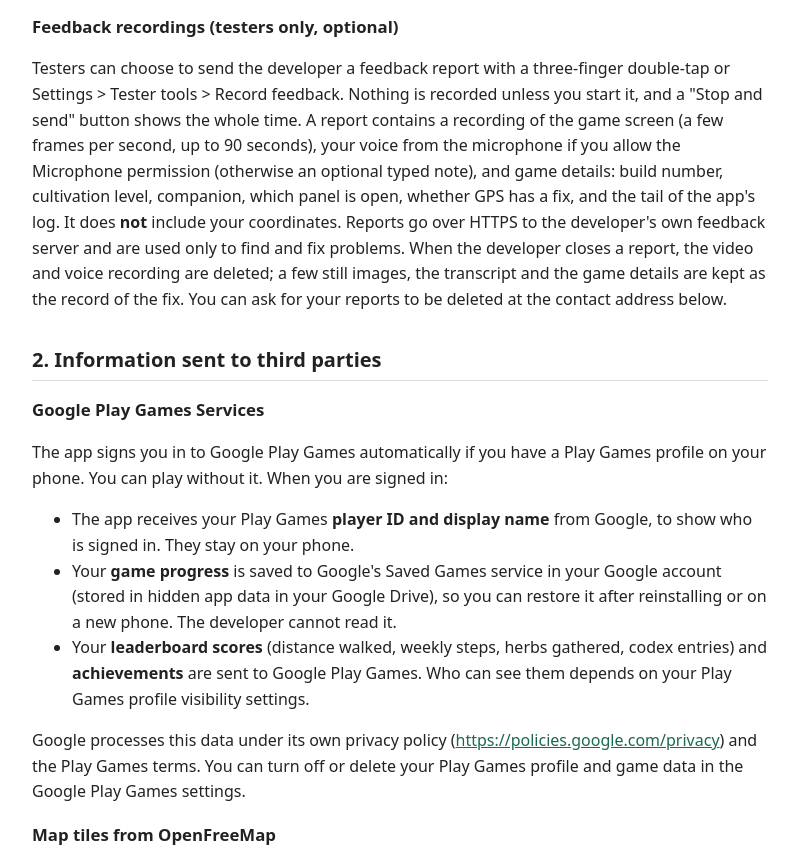
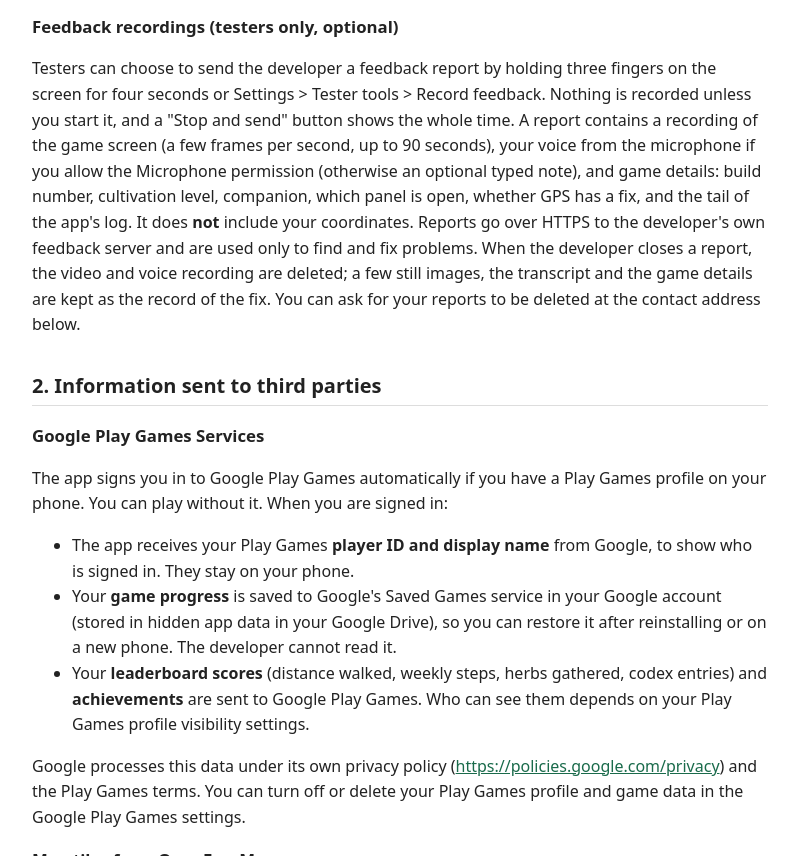
Before and after one commit to Kurag/cultivator-privacy, a plain HTML site: page index.html in a window 1280 px wide. Shown: the part 988-1844 px from the top of the page, without its empty margins (240-1039 px from the left). Drawn offline with Linux system fonts and the light colour scheme.

Commit message:
Feedback gesture is now a three-finger hold

```diff
--- a/index.html
+++ b/index.html
@@ -32,7 +32,7 @@ a{color:var(--link)}
 <h3>Save data</h3>
 <p>Your game progress (cultivation level, items, herbs, beasts, totals such as steps and distance walked) is stored on your device. If you are signed in to Google Play Games, a copy is also saved to your Play Games account (see below). To make exploring rewarding, the save also records which map squares (about 200 m across) you have visited and which herbs you have already gathered, plus the place you chose as your in-game "cave abode", if you set one. That is a coarse record of where you have played, so the cloud copy lives only in your own Play Games account.</p>
 <h3>Feedback recordings (testers only, optional)</h3>
-<p>Testers can choose to send the developer a feedback report with a three-finger double-tap or Settings &gt; Tester tools &gt; Record feedback. Nothing is recorded unless you start it, and a "Stop and send" button shows the whole time. A report contains a recording of the game screen (a few frames per second, up to 90 seconds), your voice from the microphone if you allow the Microphone permission (otherwise an optional typed note), and game details: build number, cultivation level, companion, which panel is open, whether GPS has a fix, and the tail of the app's log. It does <strong>not</strong> include your coordinates. Reports go over HTTPS to the developer's own feedback server and are used only to find and fix problems. When the developer closes a report, the video and voice recording are deleted; a few still images, the transcript and the game details are kept as the record of the fix. You can ask for your reports to be deleted at the contact address below.</p>
+<p>Testers can choose to send the developer a feedback report by holding three fingers on the screen for four seconds or Settings &gt; Tester tools &gt; Record feedback. Nothing is recorded unless you start it, and a "Stop and send" button shows the whole time. A report contains a recording of the game screen (a few frames per second, up to 90 seconds), your voice from the microphone if you allow the Microphone permission (otherwise an optional typed note), and game details: build number, cultivation level, companion, which panel is open, whether GPS has a fix, and the tail of the app's log. It does <strong>not</strong> include your coordinates. Reports go over HTTPS to the developer's own feedback server and are used only to find and fix problems. When the developer closes a report, the video and voice recording are deleted; a few still images, the transcript and the game details are kept as the record of the fix. You can ask for your reports to be deleted at the contact address below.</p>
 <h2>2. Information sent to third parties</h2>
 <h3>Google Play Games Services</h3>
 <p>The app signs you in to Google Play Games automatically if you have a Play Games profile on your phone. You can play without it. When you are signed in:</p>
```
